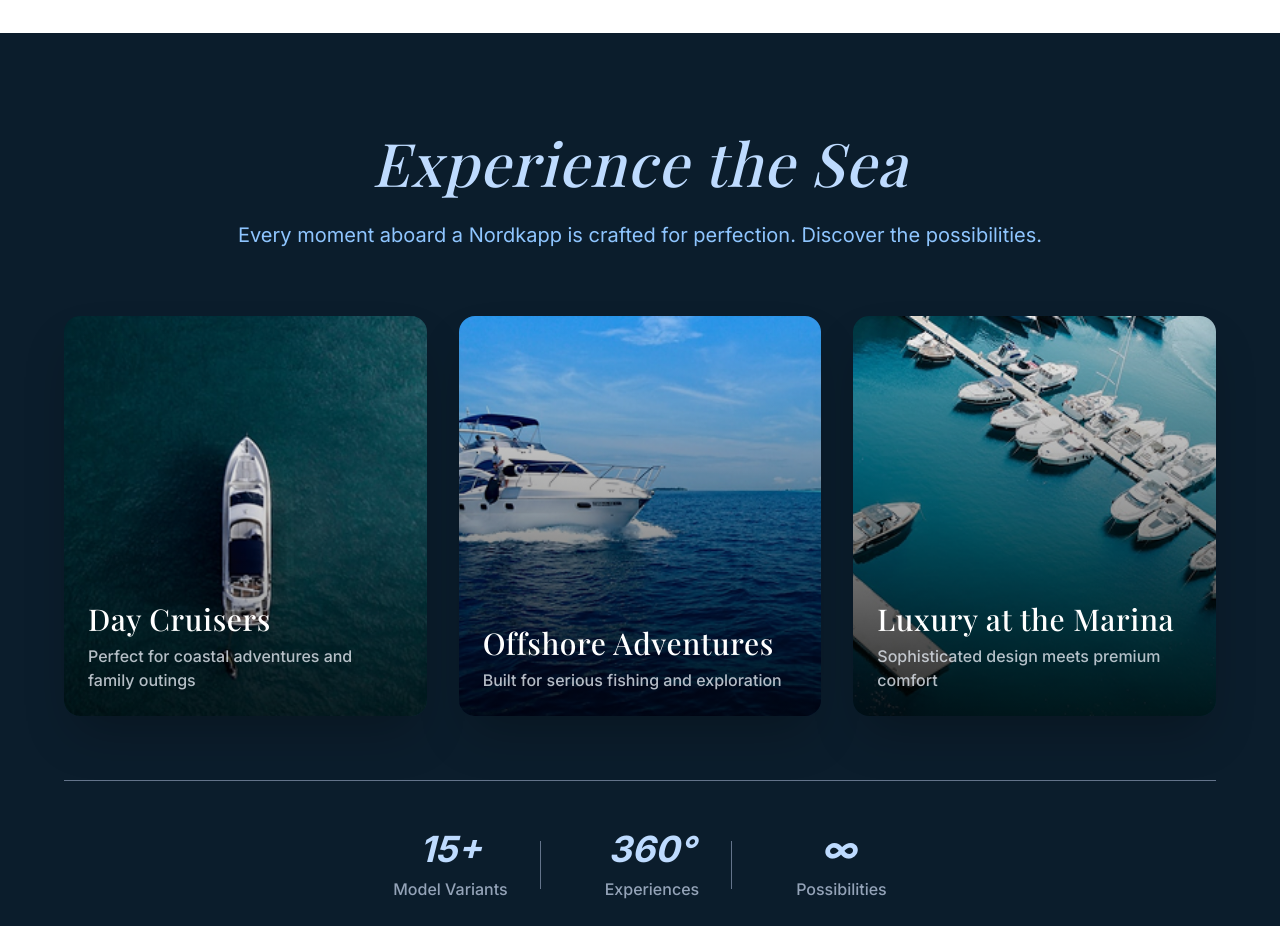
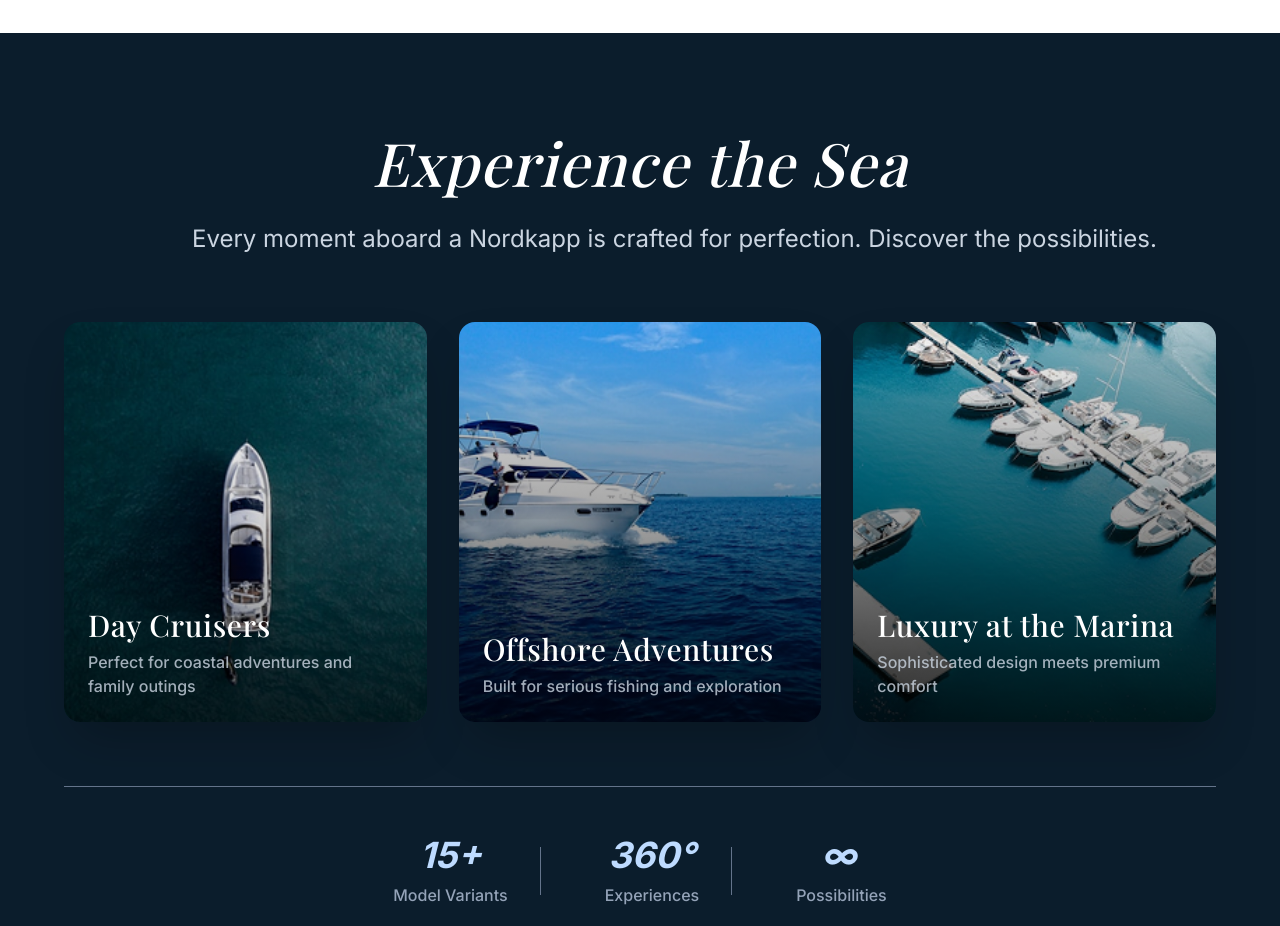
Before and after one commit to Khaled0-0/helios-marine, a Next.js app: page / in a window 1280 px wide. Shown: the part 4040-4966 px from the top of the page. Built offline with nearby package versions, Linux system fonts and the light colour scheme.

Commit message:
Enhance text in ExperienceSection

```diff
--- a/src/app/components/ExperienceSection.tsx
+++ b/src/app/components/ExperienceSection.tsx
@@ -99,7 +99,7 @@
                {experience.title}
             </motion.h3>
             <motion.p
-               className="text-sm sm:text-base text-gray-200 font-medium"
+               className="text-sm sm:text-base text-gray-300 font-medium"
                initial={{ opacity: 0.8 }}
                whileHover={{ opacity: 1 }}
                transition={{ duration: 0.2 }}
@@ -156,10 +156,10 @@
                transition={{ duration: 0.6, ease: "easeOut" }}
                className="text-center mb-16"
             >
-               <h2 className="font-serif italic text-4xl sm:text-5xl md:text-6xl text-blue-200 mb-6">
+               <h2 className="font-serif italic text-4xl sm:text-5xl md:text-6xl text-white mb-6">
                   Experience the Sea
                </h2>
-               <p className="text-lg sm:text-xl text-blue-300 max-w-4xl mx-auto leading-relaxed lg:whitespace-nowrap">
+               <p className="text-lg sm:text-2xl text-gray-300 max-w-4xl mx-auto leading-relaxed lg:whitespace-nowrap">
                   Every moment aboard a Nordkapp is crafted for perfection. Discover the possibilities.
                </p>
             </motion.div>
```
